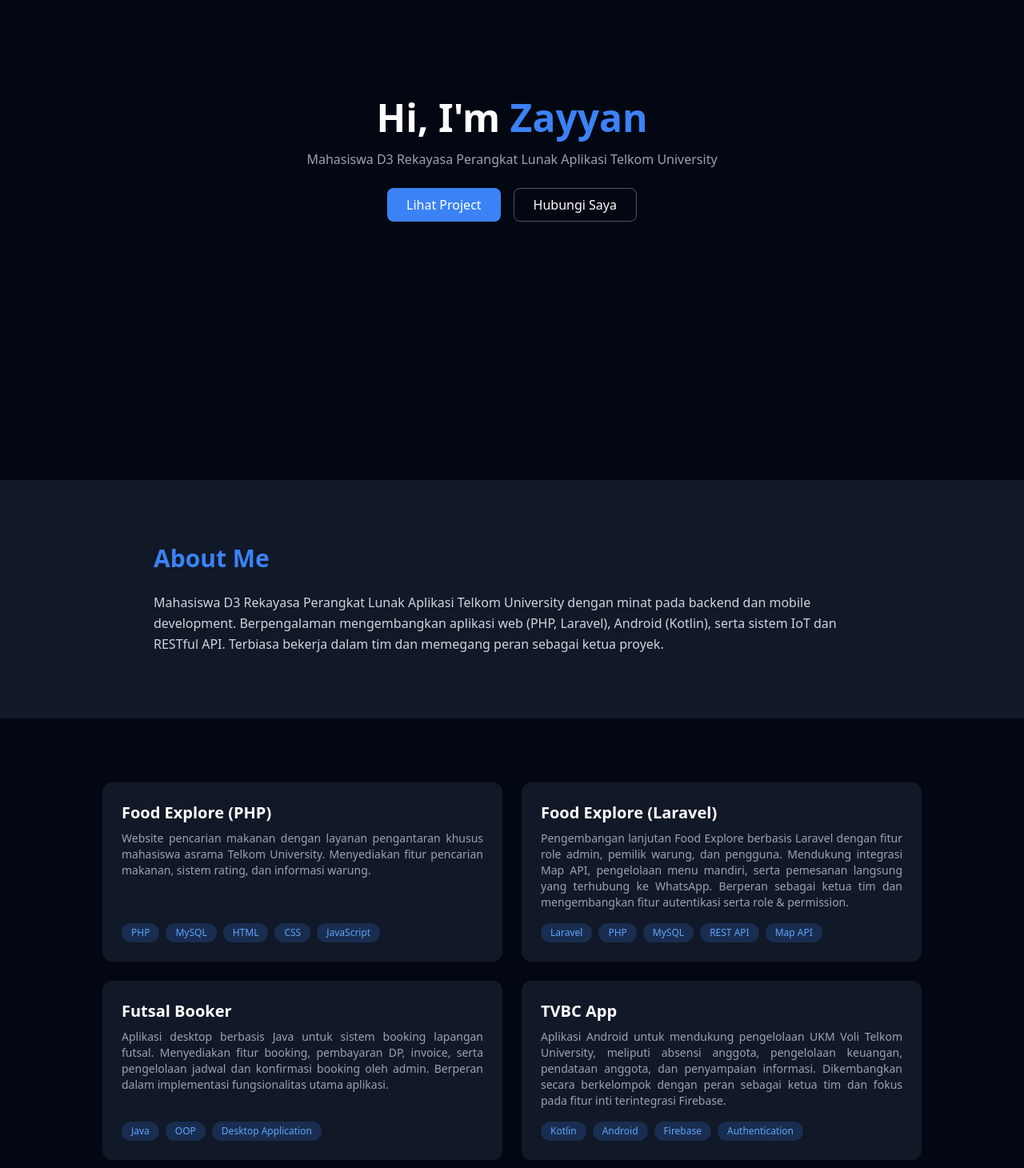
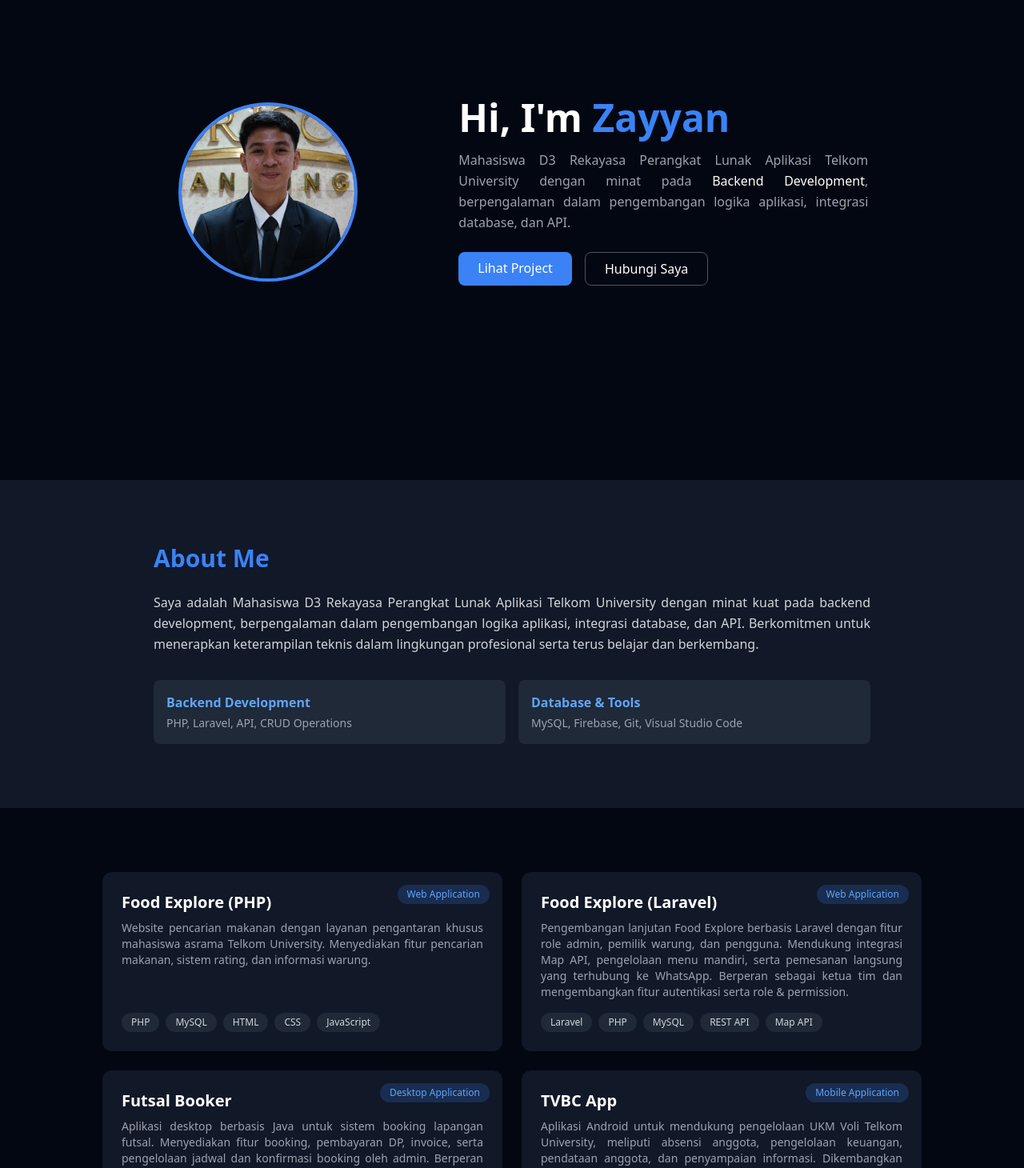
Before and after one commit to ZAYYAN2179/Portofolio, a React (Vite) app: page / in a window 1280 px wide. Shown: the part 200-1660 px from the top of the page at 80% size. Built offline with nearby package versions, Linux system fonts and the light colour scheme.

Commit message:
Update Projek

```diff
--- a/src/components/ProjectCard.jsx
+++ b/src/components/ProjectCard.jsx
@@ -3,21 +3,37 @@ import { Link } from "react-router-dom";
 const ProjectCard = ({ project }) => {
   return (
     <Link to={`/projects/${project.id}`}>
-      <div className="bg-gray-900 rounded-xl p-6 hover:scale-105 transition cursor-pointer h-full flex flex-col">
-        {/* Title */}
-        <h3 className="text-xl font-semibold mb-2">{project.title}</h3>
+      <div className="bg-gray-900 rounded-xl p-6 hover:scale-105 transition cursor-pointer h-full flex flex-col relative">
+
+        {/* Project Type Badge (tetap biru) */}
+        {project.type && (
+          <span className="absolute top-4 right-4 text-xs px-3 py-1 rounded-full bg-blue-500/20 text-blue-400">
+            {project.type}
+          </span>
+        )}
+
+        {/* Title → PUTIH (fokus utama) */}
+        <h3 className="text-xl font-semibold mb-2 text-white">
+          {project.title}
+        </h3>
 
         {/* Description */}
-        <p className="text-gray-400 text-sm flex-grow text-justify">{project.description}</p>
+        <p className="text-gray-400 text-sm flex-grow text-justify">
+          {project.description}
+        </p>
 
-        {/* Tech Stack */}
+        {/* Tech Stack → NETRAL (abu-abu, bukan biru) */}
         <div className="flex flex-wrap gap-2 mt-4">
           {project.tech.map((tech, i) => (
-            <span key={i} className="bg-blue-500/20 text-blue-400 px-3 py-1 rounded-full text-xs">
+            <span
+              key={i}
+              className="bg-gray-800 text-gray-300 px-3 py-1 rounded-full text-xs"
+            >
               {tech}
             </span>
           ))}
         </div>
+
       </div>
     </Link>
   );
--- a/src/data/projects.js
+++ b/src/data/projects.js
@@ -97,6 +97,7 @@ export const projects = [
   {
     id: "food-explore-php",
     title: "Food Explore (PHP)",
+    type: "Web Application",
     images: [
       foodExplorePhpCover,
       foodExplorePhpLogin,
@@ -124,6 +125,7 @@ export const projects = [
   {
     id: "food-explore-laravel",
     title: "Food Explore (Laravel)",
+    type: "Web Application",
     images: [
       foodExploreCover,
       foodExploreBerandaUser,
@@ -157,6 +159,7 @@ export const projects = [
   {
     id: "futsal-booker",
     title: "Futsal Booker",
+    type: "Desktop Application",
     images: [futsalBookerCover, futsalBookerLogin, futsalBookerRegister, futsalBooker1, futsalBooker2, futsalBooker3, futsalBooker4, futsalBooker5, futsalBooker6, futsalBooker7, futsalBookerDatabase],
     description:
       "Aplikasi desktop berbasis Java untuk sistem booking lapangan futsal. Menyediakan fitur booking, pembayaran DP, invoice, serta pengelolaan jadwal dan konfirmasi booking oleh admin. Berperan dalam implementasi fungsionalitas utama aplikasi.",
@@ -175,6 +178,7 @@ export const projects = [
   {
     id: "tvbc-app",
     title: "TVBC App",
+    type: "Mobile Application",
     images: [tvbcCover, tvbc2, tvbc3, tvbc4, tvbc5, tvbc6, tvbc7, tvbc8, tvbc9, tvbc10, tvbc11, tvbc12, tvbc13, tvbc14, tvbc15, tvbc16, tvbc17, tvbc18, tvbc19],
     description:
       "Aplikasi Android untuk mendukung pengelolaan UKM Voli Telkom University, meliputi absensi anggota, pengelolaan keuangan, pendataan anggota, dan penyampaian informasi. Dikembangkan secara berkelompok dengan peran sebagai ketua tim dan fokus pada fitur inti terintegrasi Firebase.",
@@ -191,6 +195,7 @@ export const projects = [
   {
     id: "deep-blue-cleaner",
     title: "Deep Blue Cleaner",
+    type: "Game Development",
     images: [deepBlueCover, deepBlueCover1, deepBlueCover4, deepBlueCover2, deepBlueCover3],
     description:
       "Game desktop bergenre action dan edukasi di mana pemain membersihkan sampah di laut sambil menjaga ekosistem. Pemain mengumpulkan skor, menghindari rintangan, dan mengelola oksigen. Berperan sebagai lead dan programmer pada pengembangan player controller.",
@@ -202,6 +207,7 @@ export const projects = [
   {
     id: "galaxar",
     title: "GalaxAR",
+    type: "Augmented Reality Application",
     images: [galaxAr, galaxAr1, galaxAr2, galaxAr3],
     description:
       "Aplikasi Augmented Reality yang menampilkan planet 3D ketika kartu planet dipindai menggunakan kamera. Setiap objek dilengkapi suara dan informasi edukatif. Berperan dalam pengembangan UI dan fitur pada tampilan awal aplikasi.",
@@ -217,6 +223,7 @@ export const projects = [
   {
     id: "deteksi-nominal-uang",
     title: "Deteksi Uang Nominal",
+    type: "Machine Learning Project",
     images: [deteksi1, deteksi2],
     description:
       "Program berbasis Python untuk mengenali nominal uang dari gambar menggunakan ekstraksi fitur warna dan algoritma machine learning sederhana seperti Random Forest dan KNN. Berperan dalam pengolahan dataset, pelatihan model, dan pengujian prediksi.",
@@ -233,6 +240,7 @@ export const projects = [
   {
     id: "agexplore-planet",
     title: "AgeXplore Planet",
+    type: "Mobile Application",
     images: [ageXplore1, ageXplore3, ageXplore2, ageXplore4, ageXplore5],
     description: "Aplikasi Android mandiri untuk menghitung usia pengguna di planet lain serta mencatat misi eksplorasi antariksa. Mengintegrasikan RESTful API untuk menampilkan data alat eksplorasi lengkap dengan gambar dan deskripsi.",
     role: "Android Developer (Individual Project)",
@@ -249,6 +257,7 @@ export const projects = [
   {
     id: "air-care",
     title: "AirCare",
+    type: "Internet of Things System & Mobile Application",
     images: [AirCareCover, AirCare2, AirCare3, AirCare4, AirCare5, AirCare6],
     description: "Aplikasi pemantauan kualitas udara dan kondisi ruangan secara real-time menggunakan sensor lingkungan, mikrokontroler, dan aplikasi Android.",
     role: "IoT Integration & Android Application Developer",
--- a/src/index.css
+++ b/src/index.css
@@ -5,3 +5,35 @@
 html {
   scroll-behavior: smooth;
 }
+
+@keyframes fadeUp {
+  from {
+    opacity: 0;
+    transform: translateY(20px);
+  }
+  to {
+    opacity: 1;
+    transform: translateY(0);
+  }
+}
+
+.fade-up {
+  animation: fadeUp 0.8s ease-out forwards;
+  opacity: 0;
+}
+
+.fade-delay-1 {
+  animation-delay: 0.1s;
+}
+
+.fade-delay-2 {
+  animation-delay: 0.25s;
+}
+
+.fade-delay-3 {
+  animation-delay: 0.4s;
+}
+
+.fade-delay-4 {
+  animation-delay: 0.55s;
+}
--- a/src/sections/About.jsx
+++ b/src/sections/About.jsx
@@ -4,10 +4,22 @@ const About = () => {
       <div className="max-w-4xl mx-auto">
         <h2 className="text-3xl font-bold mb-6 text-blue-500">About Me</h2>
 
-        <p className="text-gray-300 leading-relaxed">
-          Mahasiswa D3 Rekayasa Perangkat Lunak Aplikasi Telkom University dengan minat pada backend dan mobile development. Berpengalaman mengembangkan aplikasi web (PHP, Laravel), Android (Kotlin), serta sistem IoT dan RESTful API.
-          Terbiasa bekerja dalam tim dan memegang peran sebagai ketua proyek.
+        <p className="text-gray-300 leading-relaxed text-justify">
+          Saya adalah Mahasiswa D3 Rekayasa Perangkat Lunak Aplikasi Telkom University dengan minat kuat pada backend development, berpengalaman dalam pengembangan logika aplikasi, integrasi database, dan API. Berkomitmen untuk menerapkan
+          keterampilan teknis dalam lingkungan profesional serta terus belajar dan berkembang.
         </p>
+
+        <div className="grid md:grid-cols-2 gap-4 mt-8">
+          <div className="bg-gray-800 p-4 rounded-lg">
+            <h3 className="font-semibold text-blue-400">Backend Development</h3>
+            <p className="text-sm text-gray-400 mt-1">PHP, Laravel, API, CRUD Operations</p>
+          </div>
+
+          <div className="bg-gray-800 p-4 rounded-lg">
+            <h3 className="font-semibold text-blue-400">Database & Tools</h3>
+            <p className="text-sm text-gray-400 mt-1">MySQL, Firebase, Git, Visual Studio Code</p>
+          </div>
+        </div>
       </div>
     </section>
   );
--- a/src/sections/Hero.jsx
+++ b/src/sections/Hero.jsx
@@ -1,25 +1,55 @@
+import profileImg from "../assets/images/profile.jpg";
+
 const Hero = () => {
   return (
-    <section id="home" className="min-h-screen flex flex-col items-center justify-center text-center px-4">
-      <h1 className="text-4xl md:text-5xl font-bold">
+    <section
+      id="home"
+      className="min-h-screen pt-20 flex items-center justify-center px-6 bg-gray-950"
+    >
+      <div className="max-w-5xl w-full grid md:grid-cols-[1fr_1.4fr] gap-8 items-center">
+
+        {/* Photo */}
+        <div className="flex justify-center fade-up fade-delay-1">
+          <img
+            src={profileImg}
+            alt="Muh Zayyan Al Thaaf Nur"
+            className="w-56 h-56 rounded-full object-cover border-4 border-blue-500"
+          />
+        </div>
+
+        {/* Text */}
+        <div>
+          <h1 className="text-4xl md:text-5xl font-bold fade-up fade-delay-2">
             Hi, I'm <span className="text-blue-500">Zayyan</span>
           </h1>
 
-      <p className="mt-4 text-gray-400 max-w-xl">
+          <p className="mt-4 text-gray-400 leading-relaxed text-justify max-w-lg fade-up fade-delay-3">
             Mahasiswa D3 Rekayasa Perangkat Lunak Aplikasi Telkom University
+            dengan minat pada <span className="text-white">Backend Development</span>,
+            berpengalaman dalam pengembangan logika aplikasi,
+            integrasi database, dan API.
           </p>
 
-      <div className="mt-6 flex gap-4">
-        <button className="px-6 py-2 bg-blue-500 rounded-lg hover:bg-blue-600">
+          <div className="mt-6 flex gap-4 fade-up fade-delay-4">
+            <a
+              href="#projects"
+              className="px-6 py-2 bg-blue-500 rounded-lg hover:bg-blue-600 transition"
+            >
               Lihat Project
-        </button>
+            </a>
 
-        <button className="px-6 py-2 border border-gray-600 rounded-lg hover:border-blue-500">
+            <a
+              href="#contact"
+              className="px-6 py-2 border border-gray-600 rounded-lg hover:border-blue-500 transition"
+            >
               Hubungi Saya
-        </button>
+            </a>
+          </div>
+        </div>
+
       </div>
     </section>
-  )
-}
+  );
+};
 
-export default Hero
+export default Hero;
```
Also changed, not shown: src/assets/images/profile.jpg (added), src/components/Footer.jsx (deleted), src/data/skills.js (deleted). Lines whose indentation alone changed are shown as unchanged.
